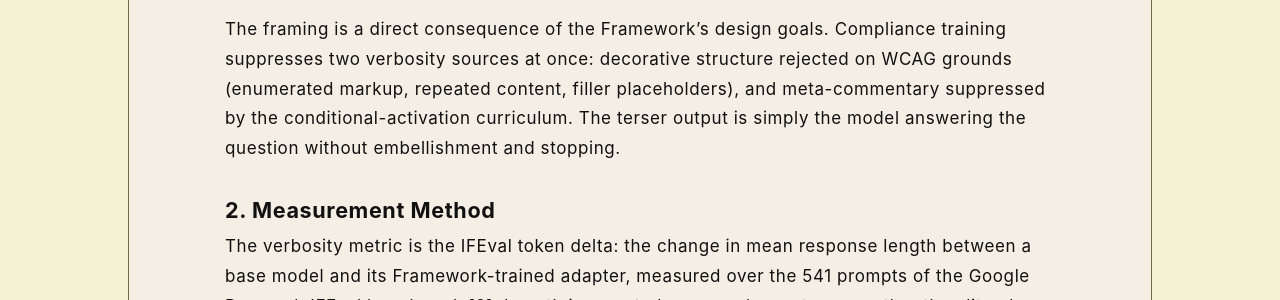
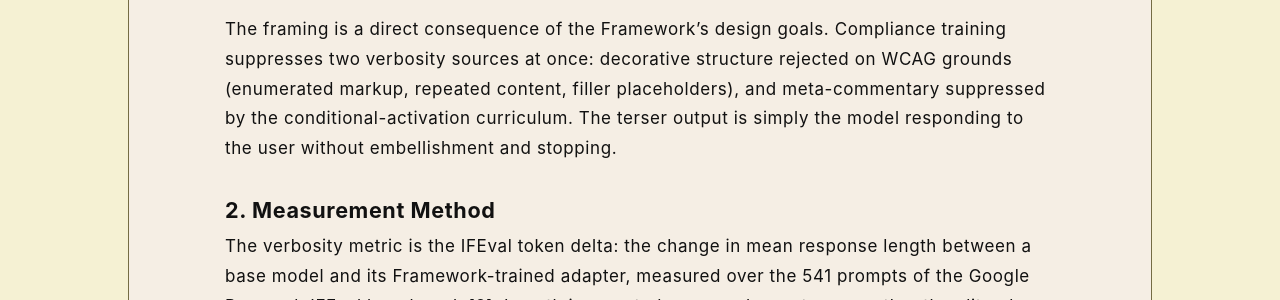
Before and after one commit to rojaslen/AISF-WEB, a Jekyll site: the page built from apx02a.md, in a window 1280 px wide and 900 px high, scrolled down 1194 px. Shown: the part 241-541 px from the top of the window. Built offline with Jekyll 4.4.1, drawn with Linux system fonts in a browser that asks for light colours; some web fonts are replaced.

Commit message:
Update apx02a.md

```diff
--- a/apx02a.md
+++ b/apx02a.md
@@ -58,8 +58,8 @@ here and in Chapter 11.
 The framing is a direct consequence of the Framework's design goals. Compliance training
 suppresses two verbosity sources at once: decorative structure rejected on WCAG grounds
 (enumerated markup, repeated content, filler placeholders), and meta-commentary suppressed
-by the conditional-activation curriculum. The terser output is simply the model answering
-the question without embellishment and stopping.
+by the conditional-activation curriculum. The terser output is simply the model responding
+to the user without embellishment and stopping.
 
 ## 2. Measurement Method
 
```
